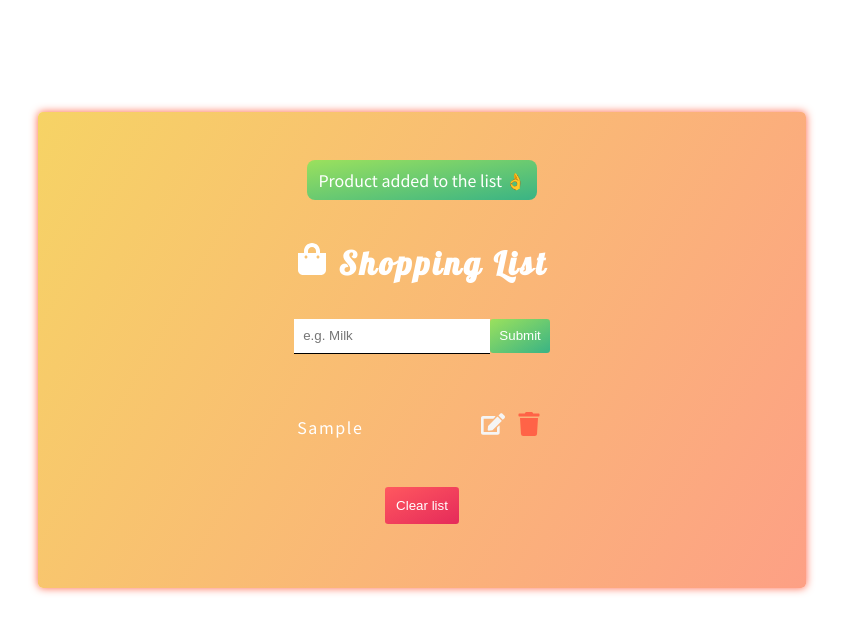
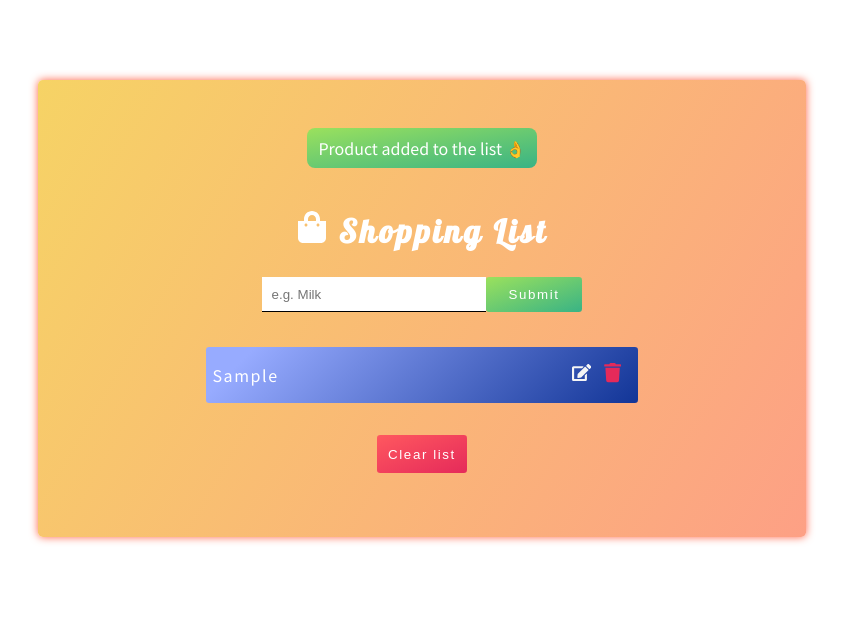
Before and after one commit to miloszKubiak/shopping-list-app, a React (Create React App) app: page / in a window 1280 px wide. Both pictures are taken after typing "Sample" into the empty fields and a click on the button "Submit". Shown: the top 632 px of the page, without its empty margins (218-1061 px from the left). Built offline with nearby package versions, Linux system fonts and the light colour scheme.

Commit message:
style the rest of project

```diff
--- a/src/App.jsx
+++ b/src/App.jsx
@@ -110,8 +110,7 @@ const Container = styled.div`
   flex-direction: column;
   justify-content: center;
   align-items: center;
-  margin: 0 auto;
-  margin-top: 7rem;
+  margin: 5rem auto;
   padding: 2rem 0;
   width: 60vw;
   background-image: linear-gradient(120deg, #f6d365 0%, #fda085 100%);
@@ -135,7 +134,9 @@ const ProductsContainer = styled.div`
 `;
 
 const FormControl = styled.div`
-  padding: .6rem;
+  display: flex;
+  justify-content: space-between;
+  width: 20rem;
   ${mobile({
     display: 'flex',
     flexDirection: 'column',
@@ -148,9 +149,10 @@ const Input = styled.input`
   padding: .6rem;
   outline: none;
   border: none;
+  width: 70%;
   border-bottom: 1px solid black;
   ${mobile({
-    width: '80%',
+    width: '50%',
   })}
 `;
 
@@ -158,9 +160,14 @@ const SubmitButton = styled.button`
   padding: .6rem;
   border: none;
   color: white;
+  letter-spacing: .1rem;
+  width: 30%;
   background-image: linear-gradient(to top left, #39b385, #9be15d);
   border-radius: .2rem;
   cursor: pointer;
+  &:hover {
+    background-image: linear-gradient(to top left, #409675, #a7e472);
+  }
   ${mobile({
     width: '50%',
   })}
@@ -184,5 +191,9 @@ const ButtonClear = styled.button`
   border: none;
   border-radius: .2rem;
   color: white;
+  letter-spacing: .1rem;
   cursor: pointer;
+  &:hover {
+    background-image: linear-gradient(to top left, #fd2e62, #e95058);
+  }
 `;
--- a/src/components/Product.jsx
+++ b/src/components/Product.jsx
@@ -32,16 +32,19 @@ const Container = styled.div`
   display: flex;
   justify-content: space-between;
   align-items: center;
+  border-radius: .2rem;
   margin-top: .2rem;
-  width: 80%;
+  background-image: linear-gradient( 135deg, #97ABFF 10%, #123597 100%);
+  width: 100%;
   ${mobile({
     display: 'flex',
-    flexDirection: 'column',
+    justifyContent: 'space-between',
+    alignItems: 'center'
   })}
 `;
 
 const Title = styled.p`
-  margin-left: .6rem;
+  margin-left: .4rem;
   letter-spacing: .1rem;
   color: white;
   ${mobile({
@@ -59,22 +62,30 @@ const Buttons = styled.div`
     display: 'flex',
     alignItems: 'center',
     justifyContent: 'space-around',
-    margin: '.2rem auto',
+    margin: '.2rem',
   })}
 `;
 
 const ButtonEdit = styled.button`
   border: none;
   background: none;
-  font-size: 1.5rem;
+  font-size: 1.2rem;
   color: whitesmoke;
   cursor: pointer;
+  transition: color .2s ease-in;
+  &:hover {
+    color: gray;
+  }
 `;
 
 const ButtonDelete = styled.button`
   border: none;
   background: none;
-  font-size: 1.5rem;
-  color: tomato;
+  font-size: 1.2rem;
+  color: #e52a5a;
   cursor: pointer;
+  transition: color .2s ease-in;
+  &:hover {
+    color: red;
+  }
 `;
--- a/src/components/ProductsList.jsx
+++ b/src/components/ProductsList.jsx
@@ -30,12 +30,8 @@ const Container = styled.div`
   justify-content: center;
   align-items: center;
   width: 30rem;
-  max-width: 70%;
-  max-height: 25rem;
-  overflow-y:scroll;
-
+  max-width: 90%;
   ${mobile({
-    width: '15rem',
-    maxHeight: '13rem'
+    width: '12rem',
   })}
 `;
--- a/src/responsive.js
+++ b/src/responsive.js
@@ -2,7 +2,7 @@ import { css } from 'styled-components';
 
 export const mobile = props => {
   return css`
-    @media only screen and (max-width: 380px) {
+    @media only screen and (max-width: 600px) {
       ${props}
     }
   `;
```
